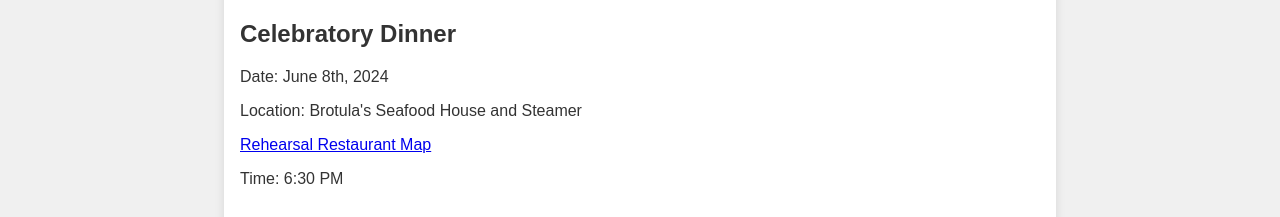
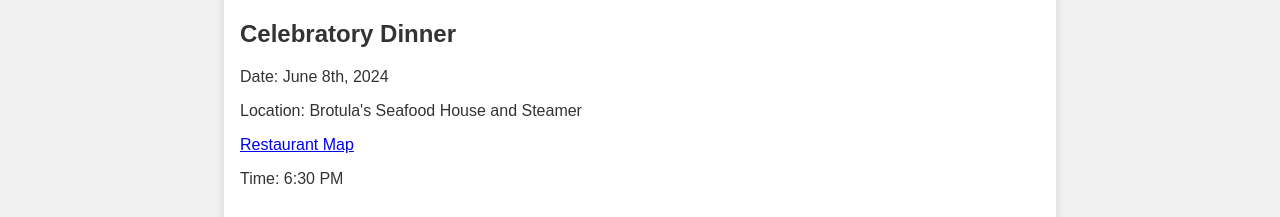
Before and after one commit to benochi/weddingdetails, a plain HTML site: page index.html in a window 1280 px wide. Shown: the part 1260-1477 px from the top of the page. Drawn offline with Linux system fonts and the light colour scheme.

Commit message:
Update index.html
Update tag

```diff
--- a/index.html
+++ b/index.html
@@ -42,7 +42,7 @@
             <h2>Celebratory Dinner</h2>
             <p>Date: June 8th, 2024</p>
             <p>Location: Brotula's Seafood House and Steamer</p>
-            <a href="https://www.google.com/maps/place/Brotula's+Seafood+House+%26+Steamer/@30.3934535,-86.5094566,17z/data=!3m1!4b1!4m6!3m5!1s0x88914153c838365f:0xa7bbb2b8829d7db0!8m2!3d30.3934535!4d-86.5068817!16s%2Fg%2F11b7q64ph7?entry=ttu">Rehearsal Restaurant Map</a>
+            <a href="https://www.google.com/maps/place/Brotula's+Seafood+House+%26+Steamer/@30.3934535,-86.5094566,17z/data=!3m1!4b1!4m6!3m5!1s0x88914153c838365f:0xa7bbb2b8829d7db0!8m2!3d30.3934535!4d-86.5068817!16s%2Fg%2F11b7q64ph7?entry=ttu">Restaurant Map</a>
             <p>Time: 6:30 PM</p>
         </section>
         <section id="bachelor-party">
```
